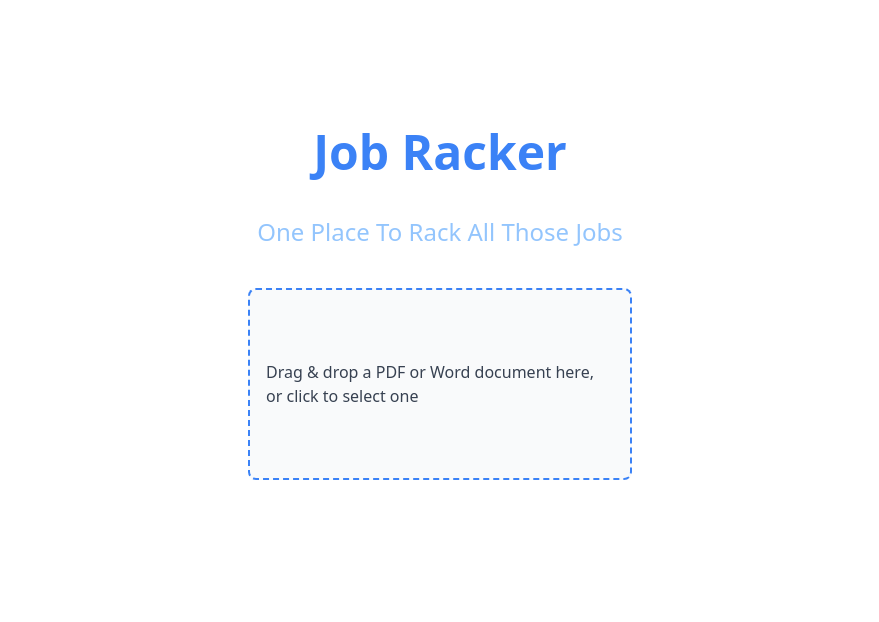
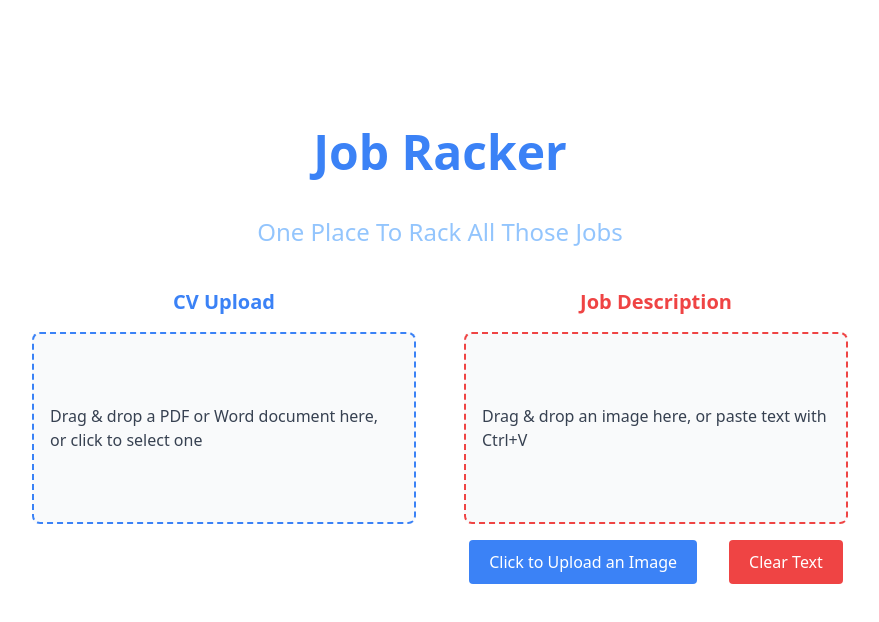
Before and after one commit to sukhjeetChauhan/Job-Racker, a React (Vite) app in the folder Job-Racker-React/: page / in a window 1280 px wide. Shown: the top 622 px of the page, without its empty margins (200-1079 px from the left). Built offline with nearby package versions, Linux system fonts and the light colour scheme.

Commit message:
design job description upload component

```diff
--- a/Job-Racker-React/src/Pages/Home/CVuploader.tsx
+++ b/Job-Racker-React/src/Components/Home/CVuploader.tsx
@@ -1,5 +1,5 @@
 import { useDropzone, Accept } from 'react-dropzone'
-import axios from 'axios'
+
 import { useState, useCallback } from 'react'
 
 const acceptFormats: Accept = {
@@ -12,7 +12,6 @@ const acceptFormats: Accept = {
 
 function CVUploader() {
   const [file, setFile] = useState<File | null>(null)
-  const [summary, setSummary] = useState<string>('')
 
   const onDrop = useCallback((acceptedFiles: File[]) => {
     const uploadedFile = acceptedFiles[0]
@@ -21,23 +20,6 @@ function CVUploader() {
     // Send the file to the backend
     const formData = new FormData()
     formData.append('pdf', uploadedFile)
-
-    axios
-      .post<{ summary: string }>(
-        'http://localhost:8000/api/upload-pdf/',
-        formData,
-        {
-          headers: {
-            'Content-Type': 'multipart/form-data',
-          },
-        }
-      )
-      .then((response) => {
-        setSummary(response.data.summary[0].summary_text)
-      })
-      .catch((error) => {
-        console.error('Error uploading PDF:', error)
-      })
   }, [])
 
   const { getRootProps, getInputProps } = useDropzone({
@@ -46,10 +28,13 @@ function CVUploader() {
   })
 
   return (
-    <div className="flex flex-col gap-8 items-center justify-center">
+    <div className="flex flex-col gap-4 mt-10 items-center">
+      <h2 className="text-blue-500 capitalize text-xl font-semibold">
+        CV Upload
+      </h2>
       <div
         {...getRootProps()}
-        className="flex items-center justify-center w-96 h-48 border-2 border-dashed border-blue-500 rounded-lg bg-gray-50 text-gray-700 cursor-pointer mt-10 p-4"
+        className="flex items-center justify-center w-96 h-48 border-2 border-dashed border-blue-500 rounded-lg bg-gray-50 text-gray-700 cursor-pointer p-4"
       >
         <input {...getInputProps()} />
         {file ? (
@@ -58,12 +43,6 @@ function CVUploader() {
           <p>Drag & drop a PDF or Word document here, or click to select one</p>
         )}
       </div>
-      {summary && (
-        <div>
-          <h2>Summary:</h2>
-          <p>{summary}</p>
-        </div>
-      )}
     </div>
   )
 }
--- /dev/null
+++ b/Job-Racker-React/src/Components/Home/JobDescUploader.tsx
@@ -0,0 +1,69 @@
+import { useState, useCallback, ClipboardEvent } from 'react'
+import { useDropzone } from 'react-dropzone'
+
+export default function JobDescUploader() {
+  const [file, setFile] = useState<File | null>(null)
+  const [pastedText, setPastedText] = useState<string>('')
+
+  const onDrop = useCallback((acceptedFiles: File[]) => {
+    // Handle file drop
+    if (acceptedFiles.length) {
+      setFile(acceptedFiles[0]) // Set the dropped file (e.g., an image)
+    }
+  }, [])
+
+  const onPaste = (event: ClipboardEvent<HTMLDivElement>) => {
+    // Handle pasted text
+    const text = event.clipboardData.getData('Text')
+    if (text) {
+      setPastedText(text)
+    }
+  }
+
+  const { getRootProps, getInputProps, open } = useDropzone({
+    onDrop,
+    accept: {
+      'image/*': ['.jpeg', '.jpg', '.png', '.gif'], // Accepting image file types
+    },
+    noClick: true, // Disable automatic file dialog on click
+  })
+
+  return (
+    <div className="flex flex-col gap-4 mt-10 items-center">
+      <h2 className="text-red-500 capitalize text-xl font-semibold">
+        Job Description
+      </h2>
+      {/* Dropzone Area */}
+      <div
+        {...getRootProps()}
+        onPaste={onPaste}
+        className="flex items-center justify-center w-96 h-48 border-2 border-dashed border-red-500 rounded-lg bg-gray-50 text-gray-700 cursor-text p-4 overflow-y-auto"
+      >
+        <input {...getInputProps()} />
+        {!pastedText && (
+          <p>Drag & drop an image here, or paste text with Ctrl+V</p>
+        )}
+        {file && <p>Uploaded file: {file.name}</p>}
+        {pastedText && <p>{pastedText}</p>}
+      </div>
+
+      <div className="flex gap-8">
+        {/* Separate Button for File Upload */}
+        <button
+          type="button"
+          onClick={open}
+          className="px-[20px] py-[10px] bg-blue-500 text-white rounded cursor-pointer"
+        >
+          Click to Upload an Image
+        </button>
+        <button
+          type="button"
+          onClick={() => setPastedText('')}
+          className="px-[20px] py-[10px] bg-red-500 text-white rounded cursor-pointer"
+        >
+          Clear Text
+        </button>
+      </div>
+    </div>
+  )
+}
--- /dev/null
+++ b/Job-Racker-React/src/Pages/Home.tsx
@@ -0,0 +1,15 @@
+import CVUploader from '../Components/Home/CVuploader'
+import JobDescUploader from '../Components/Home/JobDescUploader'
+import Title from '../Components/Home/Title'
+
+export default function Home() {
+  return (
+    <div className="w-full px-16 flex flex-col justify-center items-center">
+      <Title />
+      <div className="flex gap-12">
+        <CVUploader />
+        <JobDescUploader />
+      </div>
+    </div>
+  )
+}
--- a/Job-Racker-React/src/Pages/Home/Home.tsx
+++ /dev/null
@@ -1,11 +0,0 @@
-import CVUploader from './CVuploader'
-import Title from './Title'
-
-export default function Home() {
-  return (
-    <div className="w-full px-16 flex flex-col justify-center items-center">
-      <Title />
-      <CVUploader />
-    </div>
-  )
-}
--- a/Job-Racker-React/src/routes.tsx
+++ b/Job-Racker-React/src/routes.tsx
@@ -1,6 +1,6 @@
 import { Route, createRoutesFromElements } from 'react-router-dom'
 import App from './App'
-import Home from './Pages/Home/Home'
+import Home from './Pages/Home'
 
 const routes = createRoutesFromElements(
   <>
```
Also changed, not shown: Job-Racker-React/src/Components/Home/Title.tsx (renamed from Job-Racker-React/src/Pages/Home/Title.tsx).
